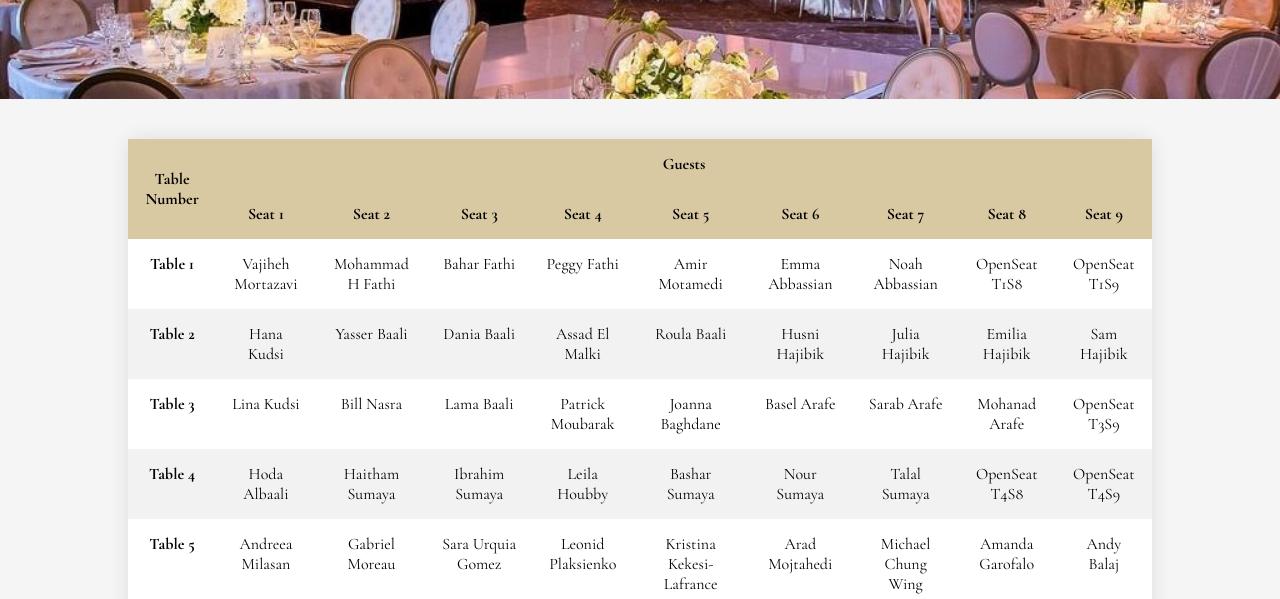
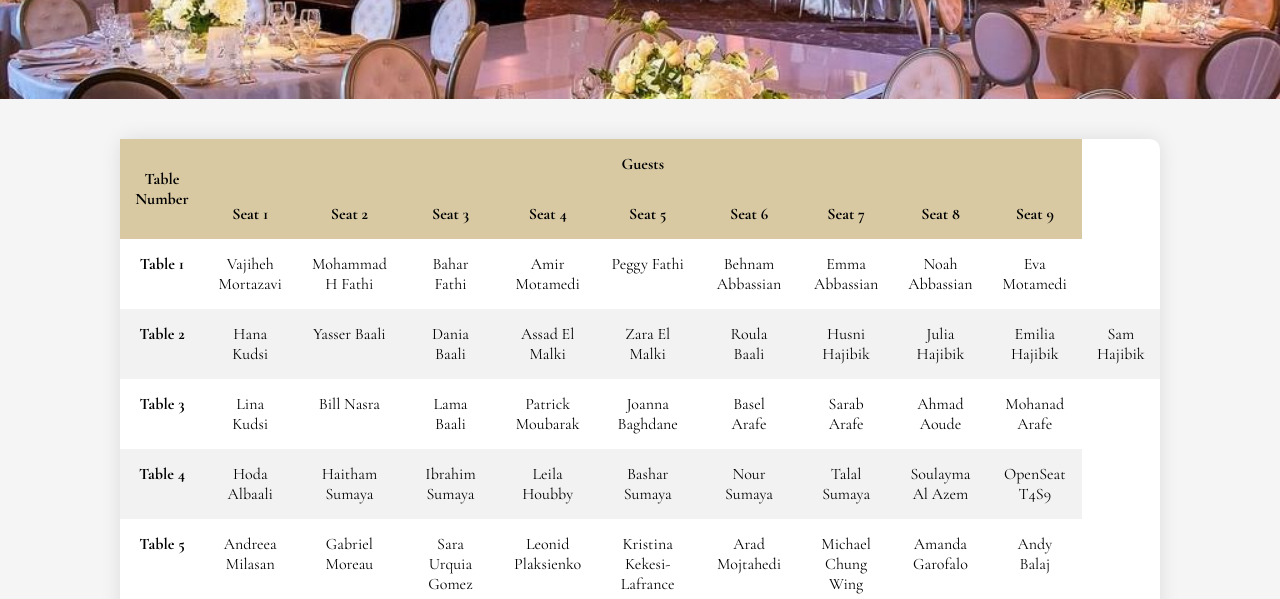
Before and after one commit to AmmarBaali/AmmarBaali.github.io, a website: page seats/index.html in a window 1280 px wide. Shown: the part 201-800 px from the top of the page. Drawn offline with nearby package versions, Linux system fonts and the light colour scheme.

Commit message:
Making seat changes

```diff
--- a/seats/index.html
+++ b/seats/index.html
@@ -124,12 +124,12 @@
                 <td>Vajiheh Mortazavi</td>
                 <td>Mohammad H Fathi</td>
                 <td>Bahar Fathi</td>
+                <td>Amir Motamedi</td>
                 <td>Peggy Fathi</td>
-                <td>Amir Motamedi</td>
+                <td>Behnam Abbassian</td>
                 <td>Emma Abbassian</td>
                 <td>Noah Abbassian</td>
-                <td class="open-seat">OpenSeat T1S8</td>
-                <td class="open-seat">OpenSeat T1S9</td>
+                <td>Eva Motamedi</td>
             </tr>
             <tr>
                 <td><b>Table 2</b></td>
@@ -137,6 +137,7 @@
                 <td>Yasser Baali</td>
                 <td>Dania Baali</td>
                 <td>Assad El Malki</td>
+                <td>Zara El Malki</td>
                 <td>Roula Baali</td>
                 <td>Husni Hajibik</td>
                 <td>Julia Hajibik</td>
@@ -152,8 +153,8 @@
                 <td>Joanna Baghdane</td>
                 <td>Basel Arafe</td>
                 <td>Sarab Arafe</td>
+                <td>Ahmad Aoude</td>
                 <td>Mohanad Arafe</td>
-                <td class="open-seat">OpenSeat T3S9</td>
             </tr>
             <tr>
                 <td><b>Table 4</b></td>
@@ -164,7 +165,7 @@
                 <td>Bashar Sumaya</td>
                 <td>Nour Sumaya</td>
                 <td>Talal Sumaya</td>
-                <td class="open-seat">OpenSeat T4S8</td>
+                <td>Soulayma Al Azem</td>
                 <td class="open-seat">OpenSeat T4S9</td>
             </tr>
             <tr>
```
